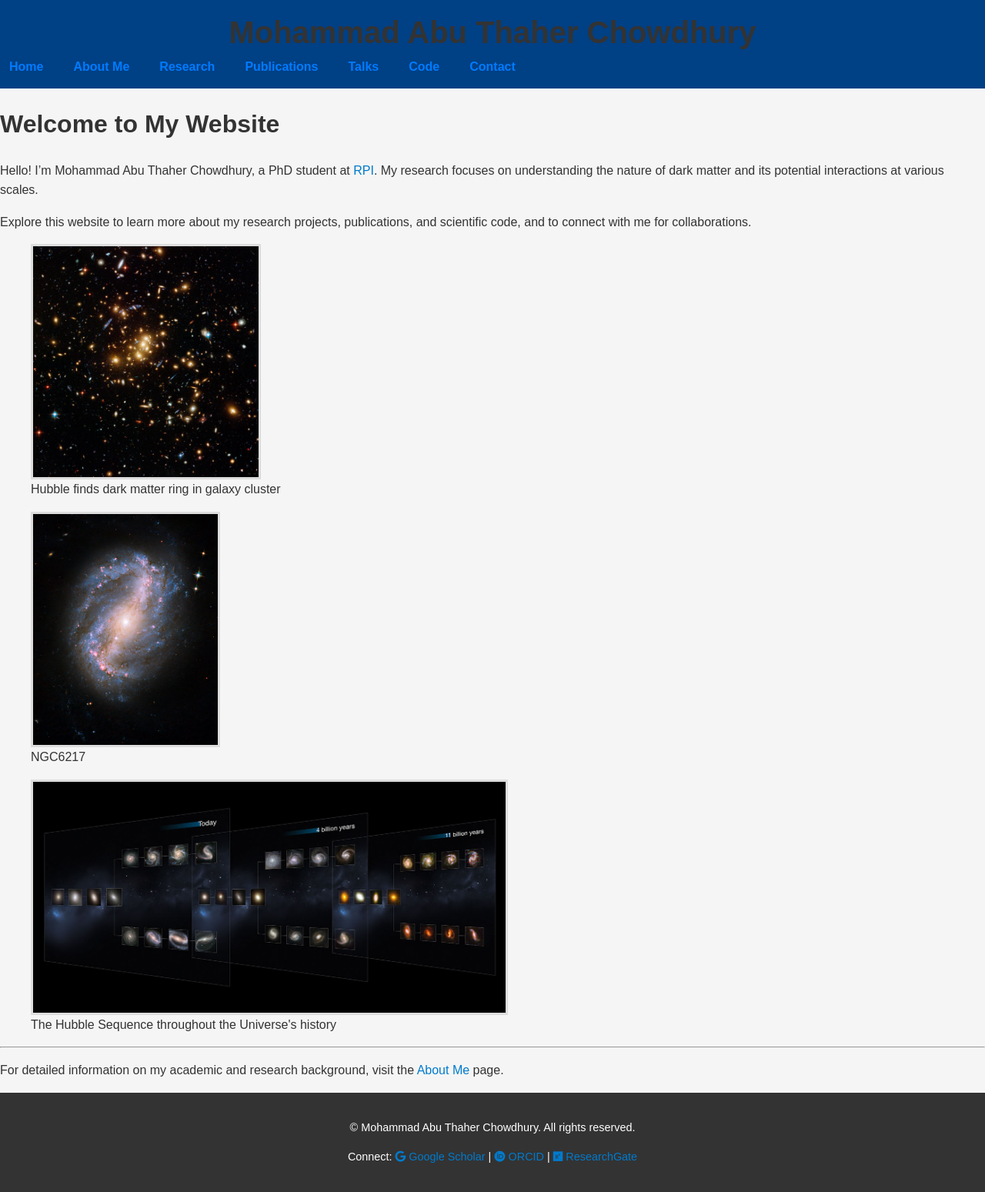
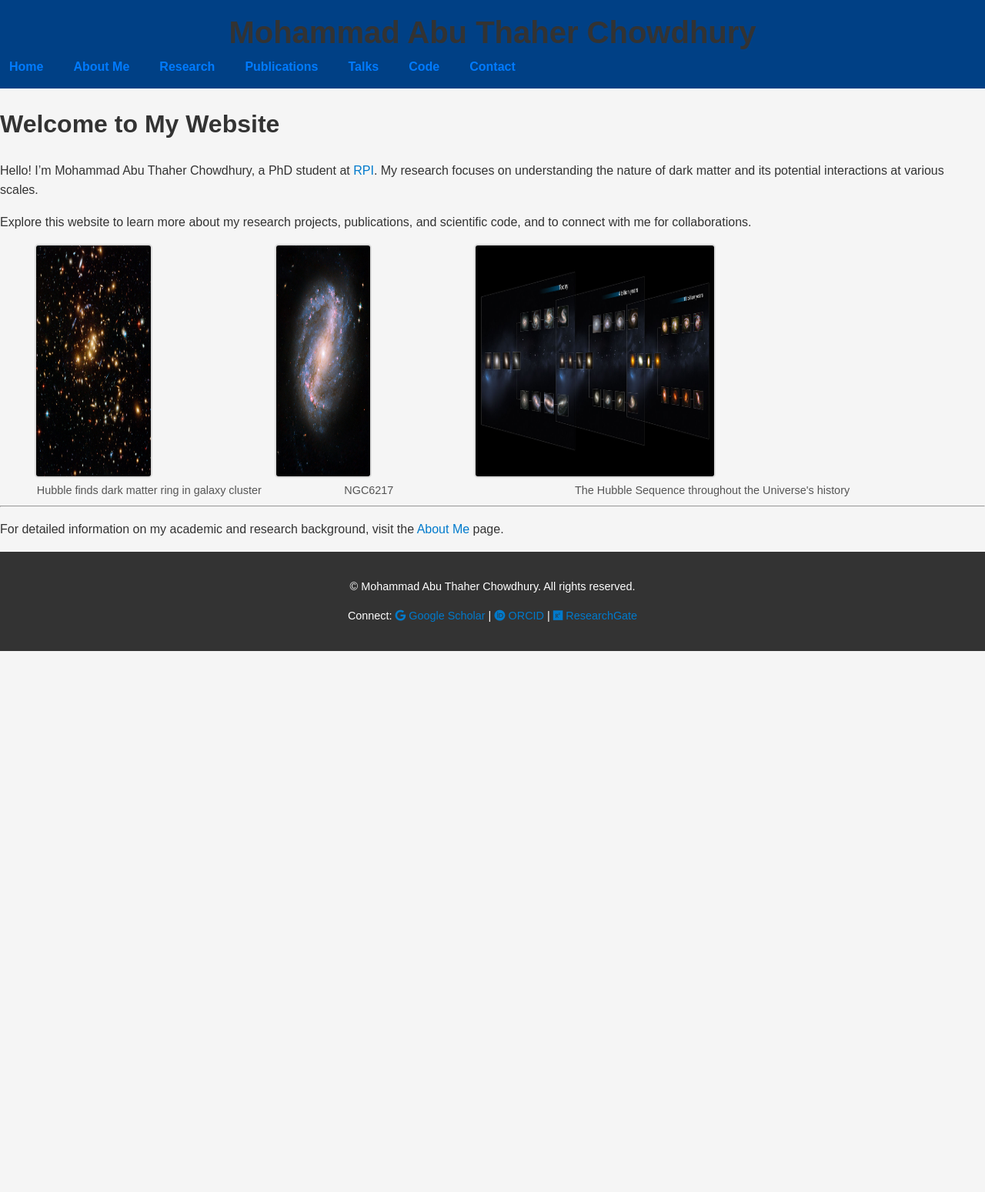
Before and after one commit to matc-thaher/website, a Jekyll site: the page built from index.md, in a window 1280 px wide. Shown: the whole page at 77% size. Built offline with Jekyll 4.4.1, drawn with Linux system fonts in a browser that asks for light colours; after the commit the page ends 900 px from its top, so only the background shows below that.

Commit message:
Update style.css

```diff
--- a/assets/css/style.css
+++ b/assets/css/style.css
@@ -101,15 +101,15 @@
     margin-bottom: 15px;
 }
 
-/*.custom-image {
+.custom-image {
     max-width: 50%;          /* Restricts the image to half the container width */
-    /*height: auto;
+    height: auto;
     border-radius: 10px;
     border: 3px solid #333;   /* Darker border for visibility */
-    /*display: inline-block;    /* Allows images to align side-by-side */
-    /*margin: 10px;             /* Adds space between images */
-    /*float: right;              /* Aligns the image to the left */
-/*}
+    display: block;    /* Allows images to align side-by-side */
+    margin: 10px;             /* Adds space between images */
+    float: right;              /* Aligns the image to the left */
+}
 
 
 .image-gallery {
```
